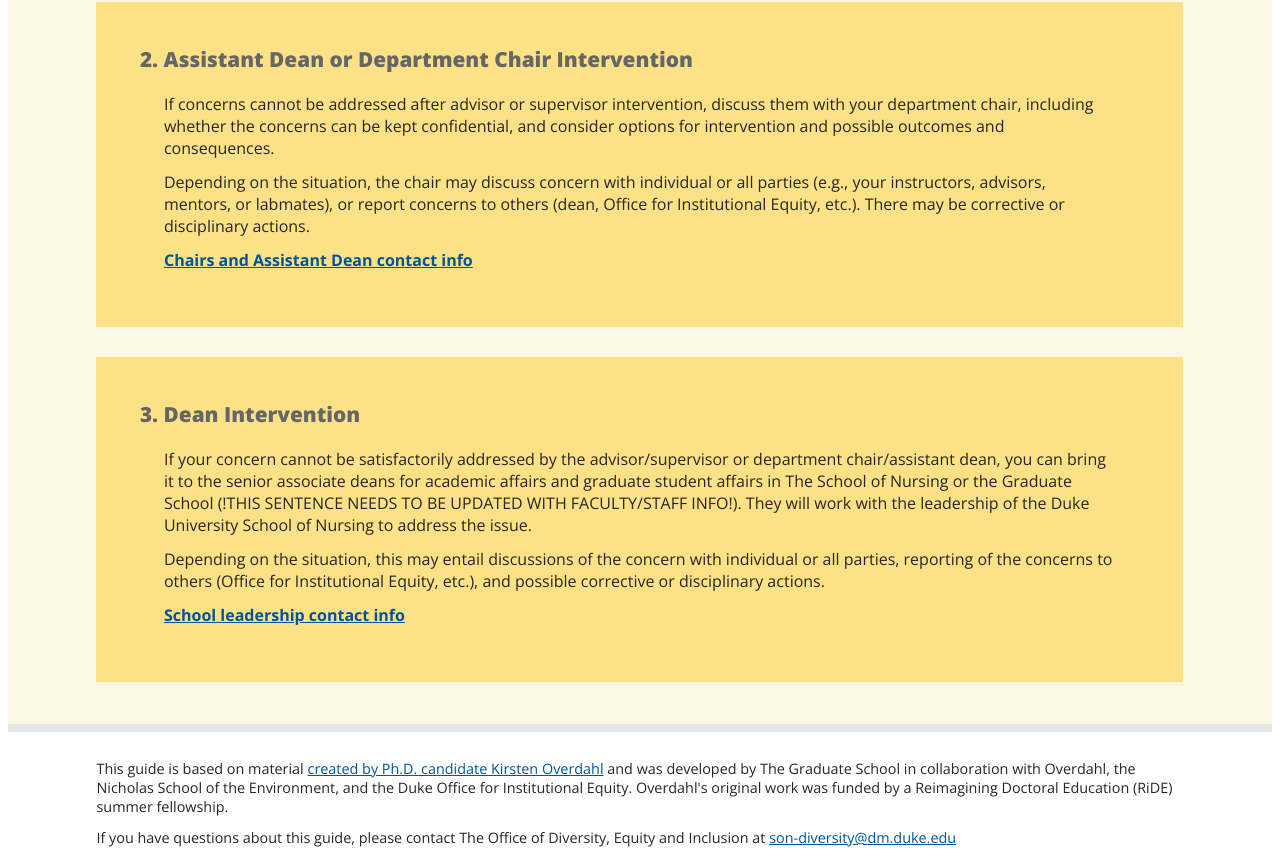
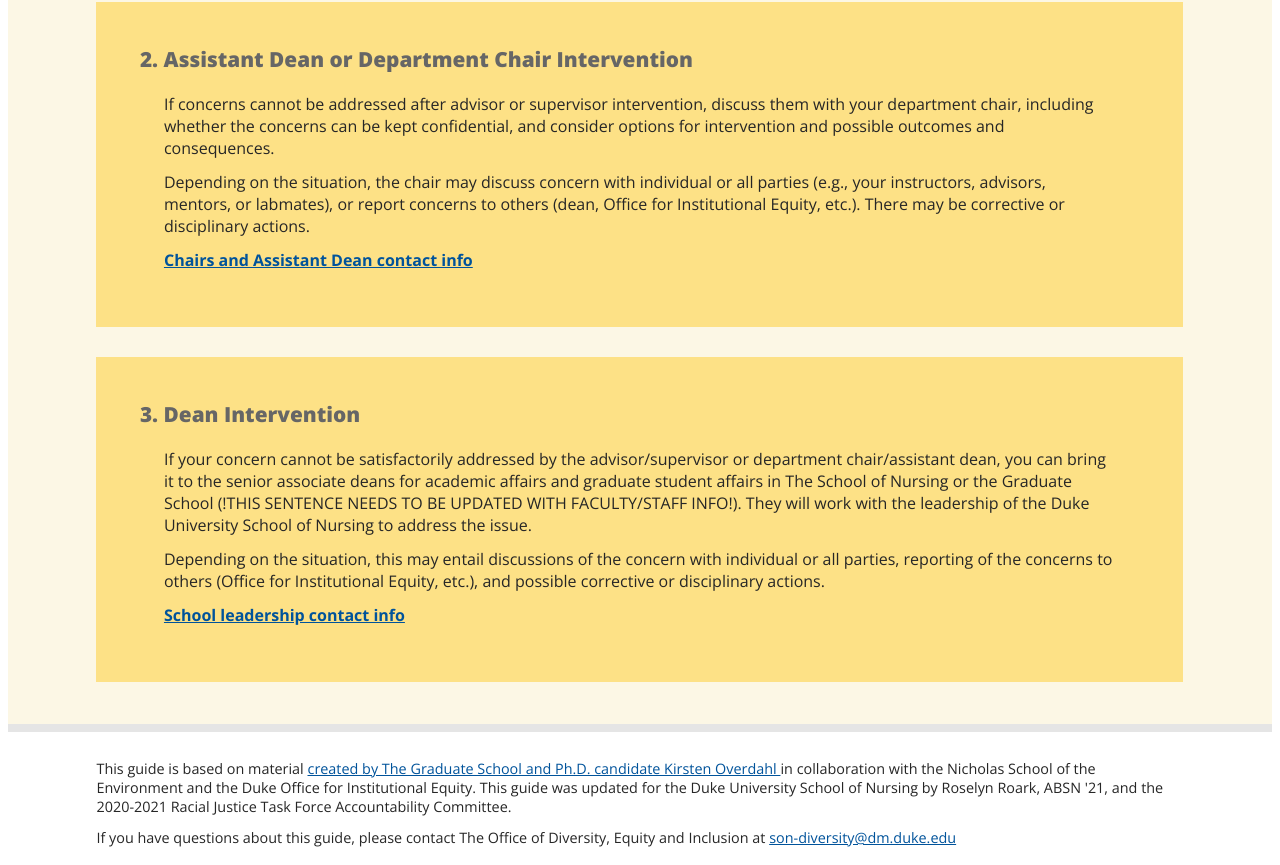
Before and after one commit to ros3/duson, a plain HTML site: page department-school-intervention/index.html in a window 1280 px wide. Shown: the part 989-1854 px from the top of the page. Drawn offline with nearby package versions, Linux system fonts and the light colour scheme.

Commit message:
Update index.html

```diff
--- a/department-school-intervention/index.html
+++ b/department-school-intervention/index.html
@@ -61,8 +61,7 @@
 	<footer id="footer">
 
 		<p>
-			This guide is based on material <a href="https://gradschool.duke.edu/about/news/phd-student-graduate-school-collaborate-guide-reporting-misconducts" target="_blank">created by Ph.D. candidate Kirsten Overdahl</a> and was developed by The Graduate School in collaboration with Overdahl, the Nicholas School of the Environment, and the Duke Office for Institutional Equity. Overdahl's original work was funded by a Reimagining Doctoral Education (RiDE) summer fellowship.		</p>
-
+This guide is based on material <a href="https://gradschool.duke.edu/about/news/phd-student-graduate-school-collaborate-guide-reporting-misconducts" target="_blank">created by The Graduate School and Ph.D. candidate Kirsten Overdahl </a> in collaboration with the Nicholas School of the Environment and the Duke Office for Institutional Equity. This guide was updated for the Duke University School of Nursing by Roselyn Roark, ABSN '21, and the 2020-2021 Racial Justice Task Force Accountability Committee.</p>
 		<p>
 			If you have questions about this guide, please contact The Office of Diversity, Equity and Inclusion at <a href="mailto:son-diversity@dm.duke.edu">son-diversity@dm.duke.edu </a>
 		</p>
```
